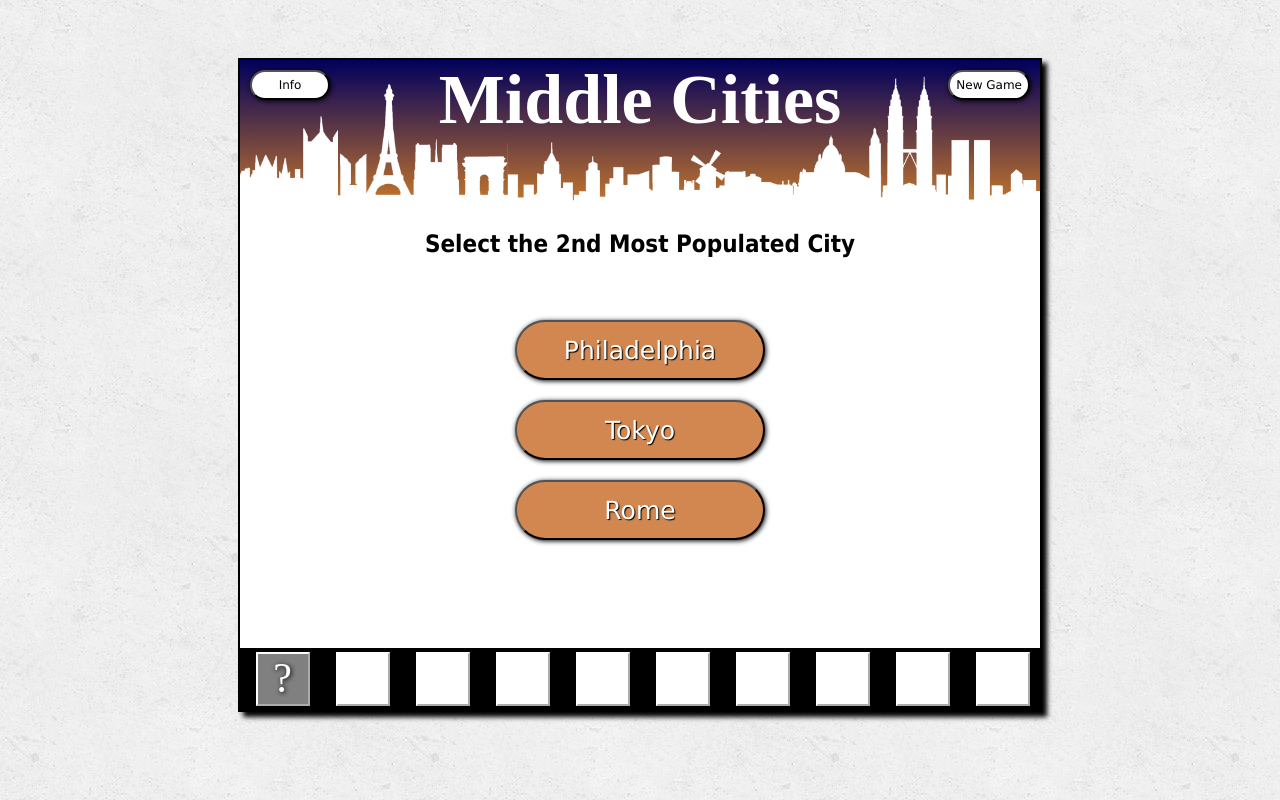
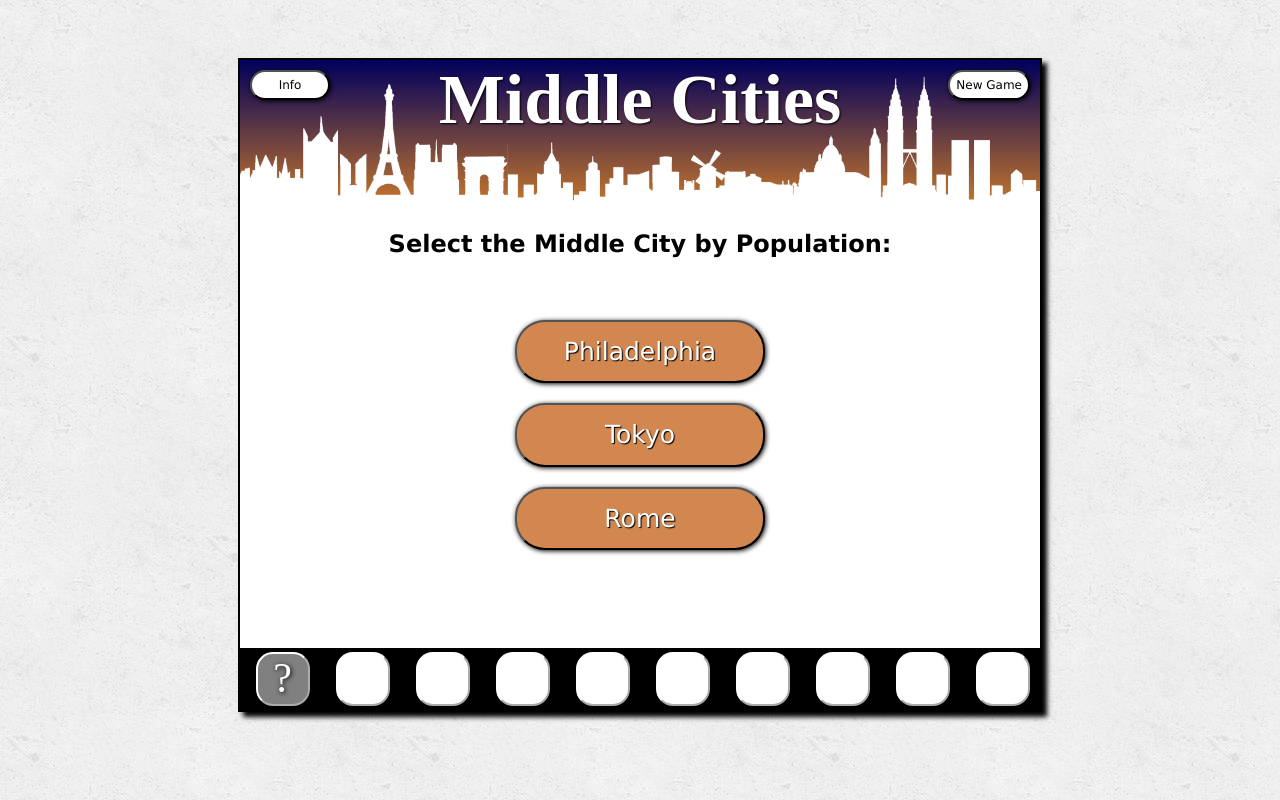
Before and after one commit to emeyer161/Middle_Cities, a plain HTML site: page index.html in a window 1280 px wide. Both pictures are taken after a click on the button "New Game". Drawn offline with nearby package versions, Linux system fonts and the light colour scheme.

Commit message:
Updated Functionality

```diff
--- a/css/style.css
+++ b/css/style.css
@@ -16,13 +16,13 @@ body {
 }
 
 .infoBox {
-	z-index:12;
+	z-index: 12;
 	display: none;
 	position: absolute;
-	width:530px;
-	height: 200px;
-	margin-left:115px;
-	margin-top:170px;
+	width: 530px;
+	height: 285px;
+	margin-left: 115px;
+	margin-top: 170px;
 	padding: 10px 20px 20px 20px;
 	background-color: #D1874F;
 	box-shadow: 5px 5px 5px;
@@ -52,11 +52,13 @@ body {
 	position: absolute;
 	width: 400px;
 	height: 230px;
-	margin-left: 200px;
+	margin-left: 190px;
 	margin-top: 250px;
 	box-shadow: 5px 5px 5px;
 	text-align: center;
-	border: 2px solid black;
+	border: 8px outset;
+	border-radius: 80px;
+	text-shadow: 2px 2px 8px black;
 }
 	.resultBox h3 {
 		margin-top: 15px;
@@ -125,6 +127,7 @@ body {
 		text-align: center;
 		font-size: 70px;
 		margin-top: 0px;
+		text-shadow: 1px 1px 2px black;
 	}
 	.header button {
 		background-color: white;
@@ -158,12 +161,12 @@ body {
 	font-family: 'Segoe UI';
 }
 	h2{
-		font-family: 'Tahoma';
+		font-family: 'Verdana';
 	}
 	.answerBox {
 		position: absolute;
 		width:300px;
-		height:225px;
+		height:250px;
 		left:250px;
 		top:100px;
 		/*border:2px solid black;*/
@@ -204,6 +207,7 @@ body {
 		color: white;
 		text-shadow:1px 1px 5px black;
 		border: 2px outset white;
+		border-radius: 17px;
 	}
 	.current {
 		background-color: gray;
--- a/index.html
+++ b/index.html
@@ -11,7 +11,8 @@
 	<div class="appBox">
 		<div class="infoBox">
 			<h2>Information</h2>
-			<p>The object of the game is to guess which city has a population that ranks in the middle of the options. This may prove more challenging than asking which city is the largest or smallest, because it requires you to factor in each of the available answers.</p>
+			<p>The object of the game is to guess which city has a population that ranks as the median of the options. This format is more challenging than simply asking which city is the largest or smallest. It will require you to factor in each of the available answers.</p>
+			<p>In addition to learning the populations, users may develop a more global perspective through seeing just how many people are out there.</p>
 			<button name='closeInfo' id='closeInfo' class='button'>Close</button>
 		</div>
 		<div class="header">
--- a/js/app.js
+++ b/js/app.js
@@ -3,12 +3,7 @@ var cityList = [];
 $(document).ready(function () {
 
 	// Initialize the State
-	var state = {
-		numAnswers: 3,
-	  	currentQuestion: 1,
-	  	questions: [],
-	  	responses: [null,null,null,null,null,null,null,null,null,null]
-	};
+	var state = {};
 
 	// Event Listeners
 	$('#info').click(function() {
@@ -42,14 +37,19 @@ $(document).ready(function () {
 	});
 
 	// Functions
-	function newGame(){
+	function newGame() {
 		// Set the stage
 		$('.finalResult').fadeOut(400);
+		$('.resultBox').fadeOut(400);
 		$('.quizContent p').html('');
-		$('.quizContent h2').html('Select the 2nd Most Populated City');
+		$('.quizContent h2').html('Select the Middle City by Population:');
 		$('.scoreboard').fadeIn(400);
 
-		// Reset state
+		resetState();
+		render();
+	};
+
+	function resetState() {
 		state.numAnswers = 3;
 	  	state.currentQuestion = 1;
 		state.questions = genRandomQuestionsList();
@@ -83,16 +83,18 @@ $(document).ready(function () {
 
 		function renderQuestion() {
 			// loop through questions until we get to the currentQuestion index
+			setTimeout(function() {
 				for (r=0; r<10; r++) {
 					if (state.responses[r] == null) {
 						$('.answerBox button').remove();
 						// render the html for the question...
 						for (a=0; a<state.questions[r].length; a++) {
-						$('.answerBox').append( "<button name=\"answerButton\" id=\"answer"+(a+1)+"\" class=\"answerButton\">"+state.questions[r][a].name+"</button>" );
+							$('.answerBox').append( "<button name=\"answerButton\" id=\"answer"+(a+1)+"\" class=\"answerButton\">"+state.questions[r][a].name+"</button>" ).children().css('height', (190/state.numAnswers));
 						};
 					break;
 					}
 				}
+			}, 400);
 		};
 
 	function answerResult(inputAnswer) {
@@ -113,6 +115,7 @@ $(document).ready(function () {
 		for (a=answersDescending.length-1; a>=0; a--) {
 			$('#feedback').append('<p>'+state.questions[state.currentQuestion-1][a].name+': '+state.questions[state.currentQuestion-1][a].population.toLocaleString());
 		}
+		$('#feedback p').eq(Math.floor(answersDescending.length/2)).css('font-size', 'larger').css('font-weight', 'bold');
 		state.currentQuestion++;
 		render();
 		$('.scoreboard .scoreBox').eq(state.currentQuestion-1).toggleClass("current empty");
```
Lines whose indentation alone changed are shown as unchanged.
